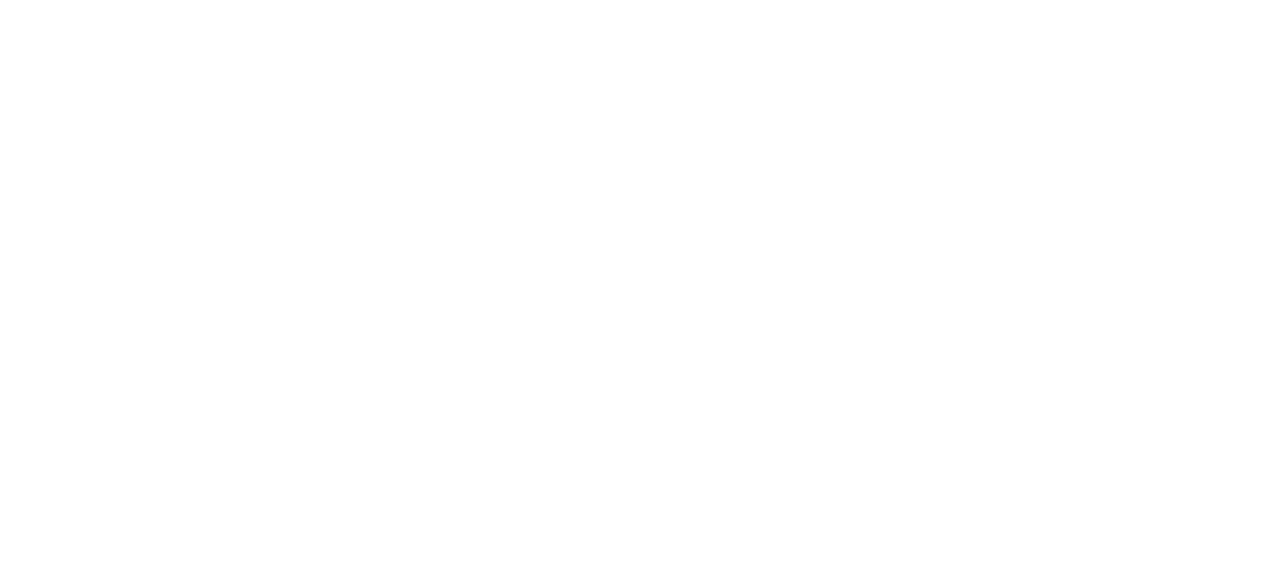
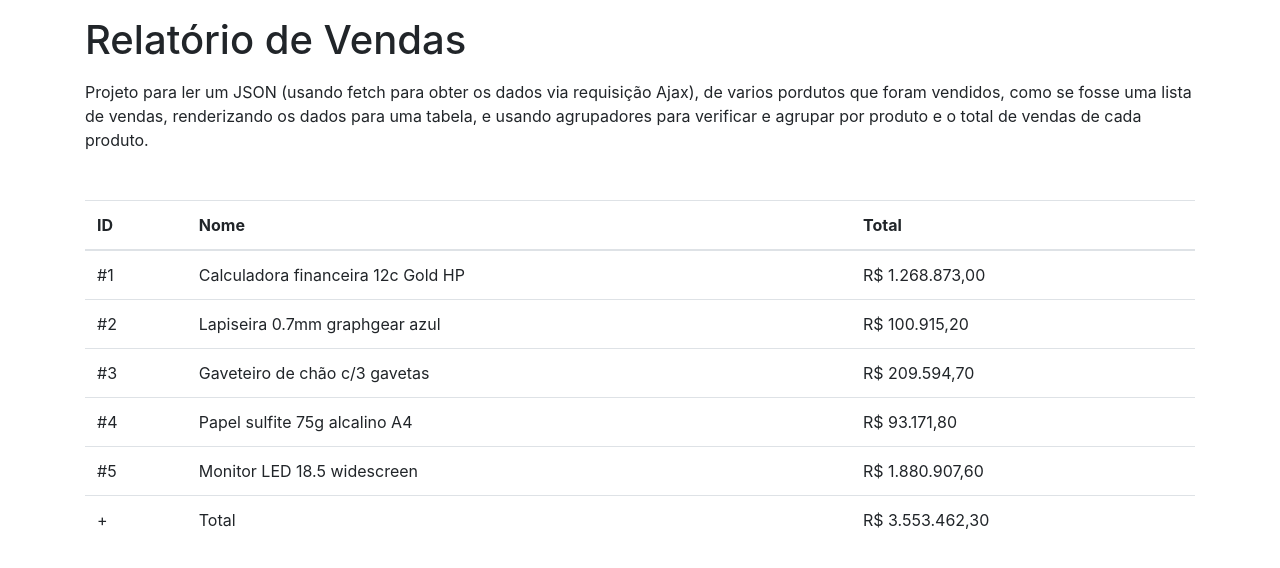
Before and after one commit to Brenno-Daniel/estudos-vueJS, a website: page vue/sales/index.html in a window 1280 px wide. Drawn offline with Linux system fonts and the light colour scheme.

Commit message:
sales summary project

```diff
--- a/vue/sales/index.html
+++ b/vue/sales/index.html
@@ -10,8 +10,118 @@
 
 <body>
 
+    <div id="app">
+        <div class="container">
+            <h1 class="mt-3">{{ title }}</h1>
+            <p class="mt-3">{{ description }}</p>
+
+            <!-- Tabela com o Total de Vendas por Produtos e o Total Geral -->
+            <table class="mt-5 table" v-if="salesByProduct">
+                <thead>
+                    <tr>
+                        <th>ID</th>
+                        <th>Nome</th>
+                        <th>Total</th>
+                    </tr>
+                </thead>
+                <tbody>
+                    <tr v-for="(sale, index) in salesByProduct">
+                        <td>#{{ index + 1 }}</td>
+                        <td>{{ sale.name }}</td>
+                        <td v-money="'R$'">{{ sale.value }}</td>
+                    </tr>
+                </tbody>
+                <tfoot>
+                    <tr>
+                        <td>+</td>
+                        <td>Total</td>
+                        <td v-money="'R$'">{{ calculateTotal(salesByProduct) }}</td>
+                    </tr>
+                </tfoot>
+            </table>
+
+            <!-- Tabela com todos os itens do JSON -->
+            <!-- <table class="mat-5 table">
+                <thead>
+                    <tr>
+                        <th>ID</th>
+                        <th>Nome</th>
+                        <th>Preço</th>
+                        <th>Qtde</th>
+                        <th>Data</th>
+                    </tr>
+                </thead>
+                <tbody>
+                    <tr v-for="sale in sales">
+                        <td>{{ sale.id }}</td>
+                        <td>{{ sale.name }}</td>
+                        <td v-money="'R$'">{{ sale.price }}</td>
+                        <td>{{ sale.qtde }}</td>
+                        <td>{{ sale.date }}</td>
+                    </tr>
+                </tbody>
+            </table> -->
+        </div>
+    </div>
+
     <script>
-        // ...
+        Vue.directive('money', {
+            inserted(el, binding) {
+                // transformando o preço para o formato Br
+                const amount = parseFloat(el.innerHTML).toFixed(2)
+                    .replace('.', ',')
+                    // Regex para colocar os pontos nos milhares
+                    .replace(/(\d)(?=(\d{3})+\,)/g, '$1.')
+                el.innerHTML = `${binding.value} ${amount}`
+            }
+        })
+
+        new Vue({
+            el: '#app',
+            data: {
+                title: 'Relatório de Vendas',
+                description: 'Projeto para ler um JSON (usando fetch para obter os dados via requisição Ajax), de varios pordutos que foram vendidos, como se fosse uma lista de vendas, renderizando os dados para uma tabela, e usando agrupadores para verificar e agrupar por produto e o total de vendas de cada produto.',
+                sales: null
+            },
+            methods: {
+                getSales() {
+                    // aplicando o fetch no arquivo json de vendas, e após passando os dados em um objeto para o atributo sales
+                    fetch('/data/sales.json')
+                        .then(resp => resp.json())
+                        // .then(data => console.log(data))
+                        .then(data => this.sales = data)
+                },
+                // método para calcular o total de vendas
+                calculateTotal(sales) {
+                    if (!sales) return 0
+                    return sales.reduce((total, sales) => total + sales.value, 0)
+                }
+            },
+            computed: {
+                salesByProduct() {
+                    if (!this.sales) return null
+
+                    const salesByProduct = this.sales.reduce((grouped, sale) => {
+                        if (!grouped.hasOwnProperty(sale.name)) {
+                            grouped[sale.name] = {
+                                name: sale.name,
+                                value: sale.price * sale.qtde
+                            }
+                            return grouped
+                        }
+
+                        grouped[sale.name].value += sale.price * sale.qtde
+                        return grouped
+                    }, {})
+
+                    // Vai retornar apenas os valores da função reduce acima
+                    return Object.values(salesByProduct)
+                }
+            },
+            mounted() {
+                this.getSales()
+            }
+        })
     </script>
 </body>
 
```
